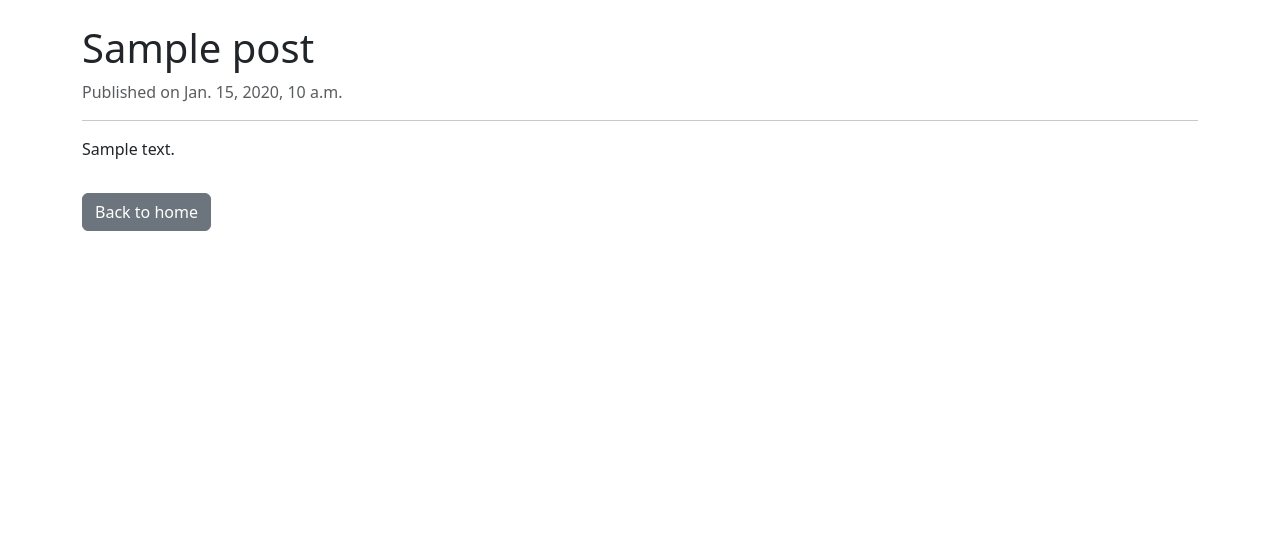
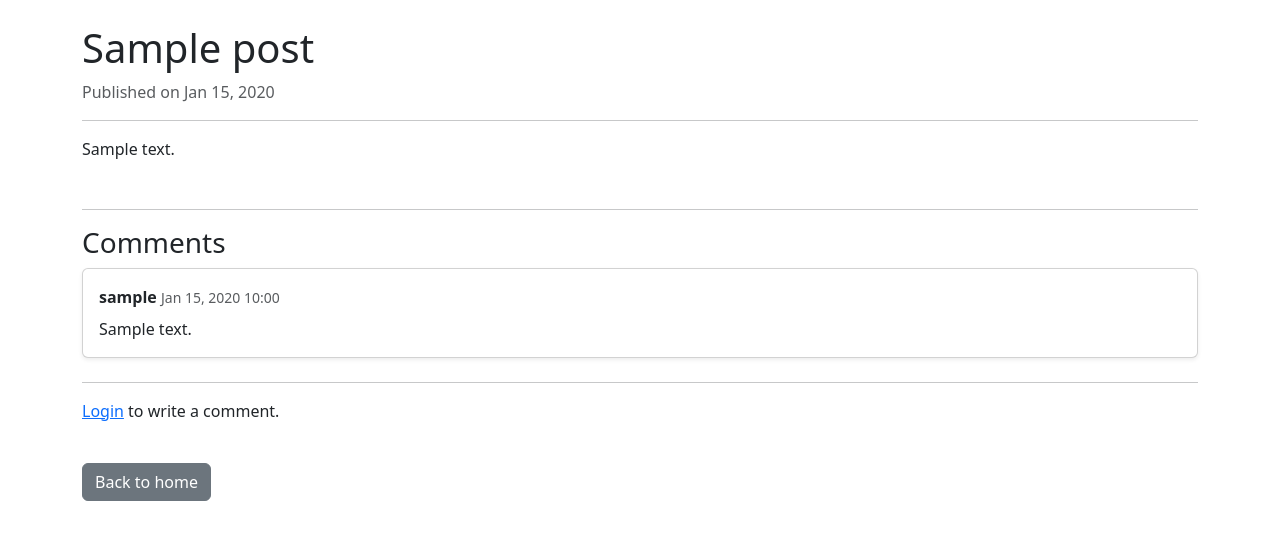
Before and after one commit to AMINEAIT12345/django-blog, a Django app: a page that uses blog/templates/blog/post_detail.html in a window 1280 px wide. Shown: the part 56-596 px from the top of the page. Run offline with Django 5.2, Linux system fonts and the light colour scheme; tables that the repository leaves empty hold one stand-in row (values such as "Sample post").

Commit message:
Updated post detail layout

```diff
--- /dev/null
+++ b/blog/forms.py
@@ -0,0 +1,15 @@
+from django import forms
+from .models import Comment
+
+
+class CommentForm(forms.ModelForm):
+    class Meta:
+        model = Comment
+        fields = ['content']
+        widgets = {
+            'content': forms.Textarea(attrs={
+                'class': 'form-control',
+                'rows': 4,
+                'placeholder': 'Write your comment here...'
+            })
+        }
--- a/blog/templates/blog/post_detail.html
+++ b/blog/templates/blog/post_detail.html
@@ -7,14 +7,53 @@
 <h1>{{ post.title }}</h1>
 
 <p class="text-muted">
-    Published on {{ post.created_at }}
+    Published on {{ post.created_at|date:"M d, Y" }}
 </p>
 
 <hr>
 
 <p>{{ post.content }}</p>
 
-<a href="{% url 'blog:home' %}" class="btn btn-secondary mt-3">
+<hr class="mt-5">
+
+<h3>Comments</h3>
+
+{% if comments %}
+{% for comment in comments %}
+<div class="card mb-2 shadow-sm">
+    <div class="card-body">
+        <strong>{{ comment.user.username }}</strong>
+        <small class="text-muted">
+            {{ comment.created_at|date:"M d, Y H:i" }}
+        </small>
+        <p class="mt-2 mb-0">{{ comment.content }}</p>
+    </div>
+</div>
+{% endfor %}
+{% else %}
+<p class="text-muted">No comments yet.</p>
+{% endif %}
+
+<hr class="mt-4">
+
+{% if user.is_authenticated %}
+<h4>Add a Comment</h4>
+<form method="POST">
+    {% csrf_token %}
+    <div class="mb-3">
+        {{ form.content }}
+    </div>
+    <button type="submit" class="btn btn-primary">
+        Post Comment
+    </button>
+</form>
+{% else %}
+<p>
+    <a href="{% url 'login' %}">Login</a> to write a comment.
+</p>
+{% endif %}
+
+<a href="{% url 'blog:home' %}" class="btn btn-secondary mt-4">
     Back to home
 </a>
 
--- a/blog/views.py
+++ b/blog/views.py
@@ -20,8 +20,32 @@ def home(request):
     })
 
 
+from .forms import CommentForm
+from django.shortcuts import redirect
+
 def post_detail(request, slug):
     post = get_object_or_404(Post, slug=slug)
-    return render(request, 'blog/post_detail.html', {
-        'post': post
-    })
+    comments = post.comments.all().order_by('-created_at')
+
+    if request.method == 'POST':
+        if request.user.is_authenticated:
+            form = CommentForm(request.POST)
+            if form.is_valid():
+                comment = form.save(commit=False)
+                comment.post = post
+                comment.user = request.user
+                comment.save()
+                return redirect('blog:post_detail', slug=post.slug)
+        else:
+            return redirect('login')
+
+    else:
+        form = CommentForm()
+
+    context = {
+        'post': post,
+        'comments': comments,
+        'form': form
+    }
+
+    return render(request, 'blog/post_detail.html', context)
```
